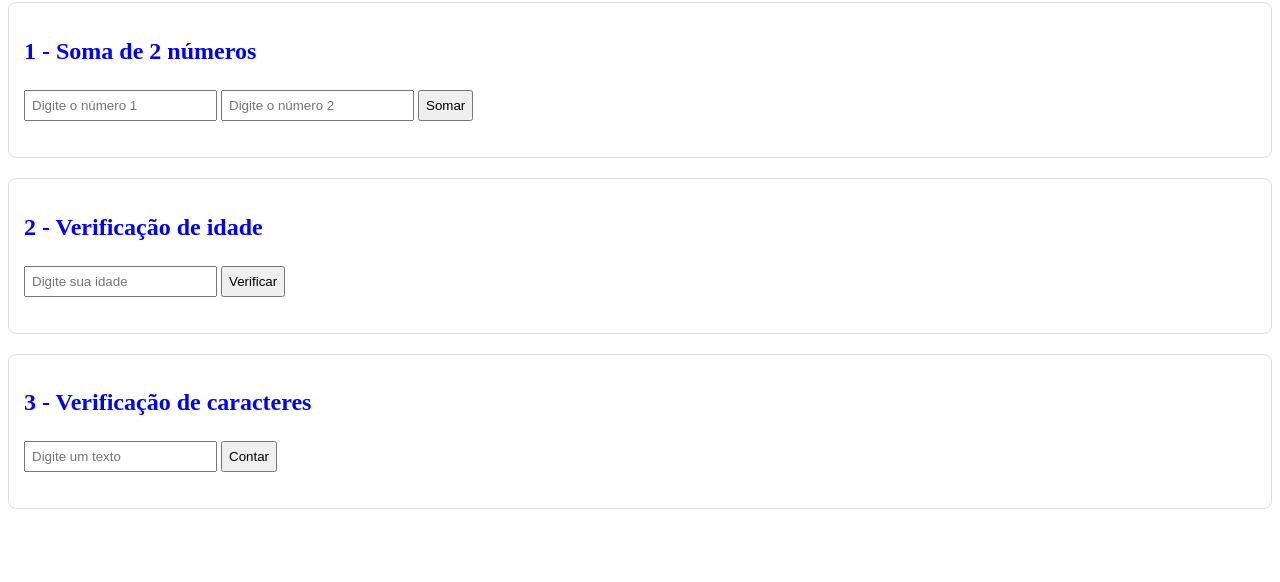
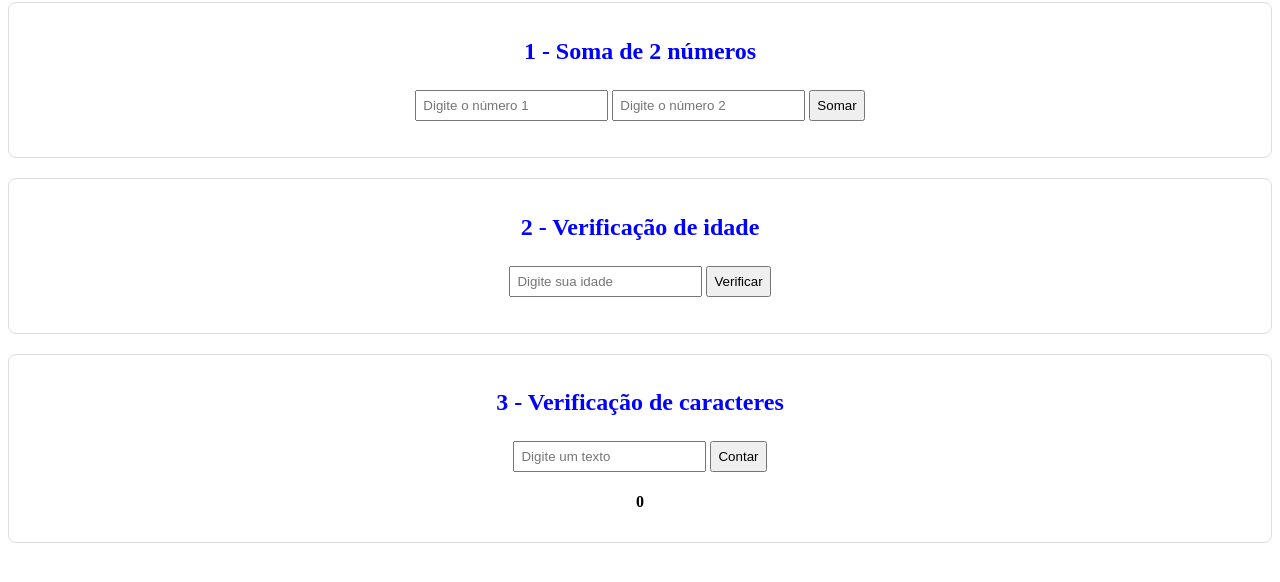
Before and after one commit to israel20241/javascriptA, a plain HTML site: page exercicios/index.html in a window 1280 px wide. Both pictures are taken after a click on the button "Contar". Shown: the part 78-660 px from the top of the page. Drawn offline with Linux system fonts and the light colour scheme.

Commit message:
Tentativa de atualização

```diff
--- a/exercicios/script.js
+++ b/exercicios/script.js
@@ -15,6 +15,6 @@ function verificar(){
     }
 }
 function contagem(){
-    let texto = Text(document.getElementById("texto").value);
-    document.getElementById("contagem").innerText = "Contagem em um parágrafo na página: " = texto.length;
+    let texto = String(document.getElementById("texto").value);
+    document.getElementById("contagem").innerText = texto.length;
 }
--- a/exercicios/style.css
+++ b/exercicios/style.css
@@ -17,3 +17,6 @@ input, button{
 p{
     font-weight: bold;
 }
+body{
+    text-align: center;
+}
```
